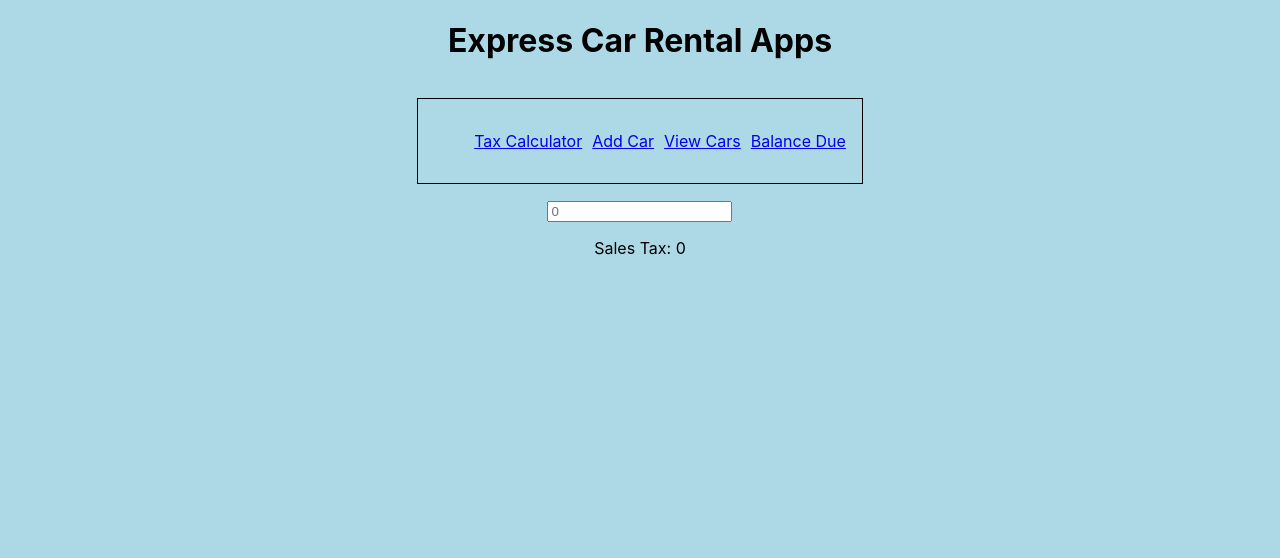
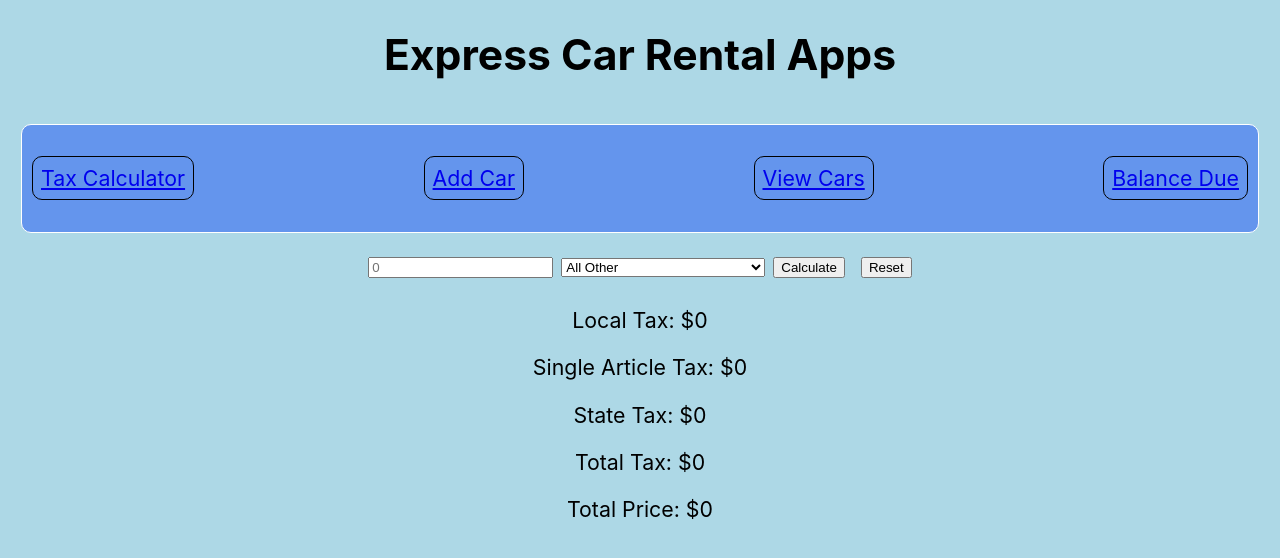
Before and after one commit to mzsigler/ecr-react, a React (Create React App) app in the folder express/: page /taxCalc in a window 1280 px wide. Shown: the top 558 px of the page. Built offline with nearby package versions, Linux system fonts and the light colour scheme.

Commit message:
Tax calculator built

```diff
--- a/express/src/App.css
+++ b/express/src/App.css
@@ -1,4 +1,9 @@
+:root {
+  font-size: 16pt;
+}
+
 .App {
+  width: 95vw;
   text-align: center;
   display: grid;
   grid-template-columns: 1fr;
@@ -6,14 +11,40 @@
   gap: 16px;
 }
 
-.navigation button {
+.navigation {
+  width: 100%;
+  background: cornflowerblue;
+  border: 1px solid white;
+  border-radius: 10px;
+  padding: 10px;
+}
+
+.navigation ul {
+  display: flex;
+  justify-content: space-between;
+  padding: 0;
+  list-style: none;
+}
+
+.navigation ul li {
+  color: white;
+  border: 1px solid black;
+  border-radius: 10px;
   padding: 8px;
-  margin: 8px;
 }
 
 .App-logo {
   height: 40vmin;
   pointer-events: none;
+}
+
+.taxCalc {
+  width: 95vw;
+}
+
+.taxCalcForm input,
+button {
+  margin: 8px;
 }
 
 .addCarForm {
@@ -27,11 +58,6 @@
   width: 80vw;
 }
 
-@media (prefers-reduced-motion: no-preference) {
-  .App-logo {
-    animation: App-logo-spin infinite 20s linear;
-  }
-}
 
 .App-header {
   background-color: #282c34;
@@ -57,3 +83,9 @@
     transform: rotate(360deg);
   }
 }
+
+.add-car {
+  display: grid;
+  grid-template-columns: 1fr;
+  justify-items: center;
+}
--- a/express/src/App.js
+++ b/express/src/App.js
@@ -11,7 +11,8 @@ import BalanceDue from './BalanceDue';
 
 function App() {
 
-  const [cars, setCars] = useState([])
+  const [cars, setCars] = useState([]);
+  const [customer, setCustomer] = useState([]);
 
 
 
@@ -23,7 +24,9 @@ function App() {
         <Route path="/taxCalc" element={<TaxCalc />}/>
         <Route path="/addCar" element={<AddCar cars={cars} setCars={setCars}/>}/>
         <Route path="/viewCars" element={<ViewCars />}/>
-        <Route path="/balDue" element={<BalanceDue />}/>
+        <Route path="/balDue" element={<BalanceDue
+        customer={customer}
+        setCustomer={setCustomer}/>}/>
       </Routes>
     </div>
   );
--- a/express/src/TaxCalc.js
+++ b/express/src/TaxCalc.js
@@ -5,27 +5,86 @@ import { useRef, useState } from 'react';
 const TaxCalc = () => {
 
     const salePriceRef = useRef(null);
+    const cityRef = useRef(null);
 
-    const [tax, setTax] = useState(0);
+    const [tax, setTax] = useState({
+        localTax: 0,
+        singleArticle: 0,
+        stateTax: 0,
+        totalTax: 0,
+        total: 0,
+
+    });
 
     const calculateTax = (e) => {
         e.preventDefault();
-        if(!salePriceRef.current.value){
-            return;
+
+        const getLocalTax = (price, ref) => {
+            if(ref.current.value === 'unincorporated' && price > 1599){
+                return 36.00;
+            } else if(ref.current.value === 'unincorporated' && price < 1600){
+                return price * 0.0225;
+            } else if(ref.current.value === 'all-other' && price > 1599) {
+                return 44.00;
+            } else {
+                return price * 0.0275
+            }
         }
+
+        const getSingleArticle = (price) => {
+            if(price < 1600.01){
+                return 0.00;
+            } else if(price > 3199) {
+                return 44.00;
+            } else {
+                return (price - 1600) * 0.0275;
+            }
+        }
+
+
+
+
         const price = parseFloat(salePriceRef.current.value);
-        const tax =  (price * 0.0975).toFixed(2);
-        setTax(tax)
+        const localTax = parseFloat(getLocalTax(price, cityRef).toFixed(2));
+        const singleArticle = parseFloat(getSingleArticle(price).toFixed(2));
+        const stateTax = parseFloat((price * 0.07).toFixed(2));
+        const tempTotalTax = (localTax + singleArticle + stateTax).toFixed(2);
+        const totalTax = parseFloat(tempTotalTax);
+        const tempTotal = (price + localTax + singleArticle + stateTax).toFixed(2);
+        const total = parseFloat(tempTotal);
+
+        const newTax = {
+            localTax,
+            singleArticle,
+            stateTax,
+            totalTax,
+            total,
+        }
+
+        setTax(newTax)
 
 
     }
 
+
     return (
-        <div>
-            <form name='taxCalcForm'>
-                <input type='number' ref={salePriceRef} name="salePrice" placeholder='0' onKeyUp={calculateTax}/>
+        <div className='taxCalc'>
+            <form name='taxCalcForm' className='taxCalcForm'>
+                <input type='number' ref={salePriceRef} name="salePrice" placeholder='0'/>
+                <select ref={cityRef} name="city">
+                <option name="all-other" value="all-other">All Other</option>
+                <option name="unincorporated" value="unincorporated">Unincorporated Shelby County</option>
+                </select>
+                <button type="submit" onClick={calculateTax}>Calculate</button>
+                <input type="reset" />
             </form>
-            <p>Sales Tax: {tax}</p>
+            <div className="results">
+                <p>Local Tax: ${tax.localTax}</p>
+                <p>Single Article Tax: ${tax.singleArticle}</p>
+                <p>State Tax: ${tax.stateTax}</p>
+                <p>Total Tax: ${tax.totalTax}</p>
+                <p>Total Price: ${tax.total}</p>
+            </div>
         </div>
     );
 }
--- a/express/src/index.css
+++ b/express/src/index.css
@@ -19,20 +19,3 @@ code {
   font-family: source-code-pro, Menlo, Monaco, Consolas, 'Courier New',
     monospace;
 }
-
-ul {
-  list-style: none;
-  display: flex;
-  gap: 10px;
-}
-
-.add-car {
-  display: grid;
-  grid-template-columns: 1fr;
-  justify-items: center;
-}
-
-.navigation {
-  border: 1px solid black;
-  padding: 16px;
-}
```
